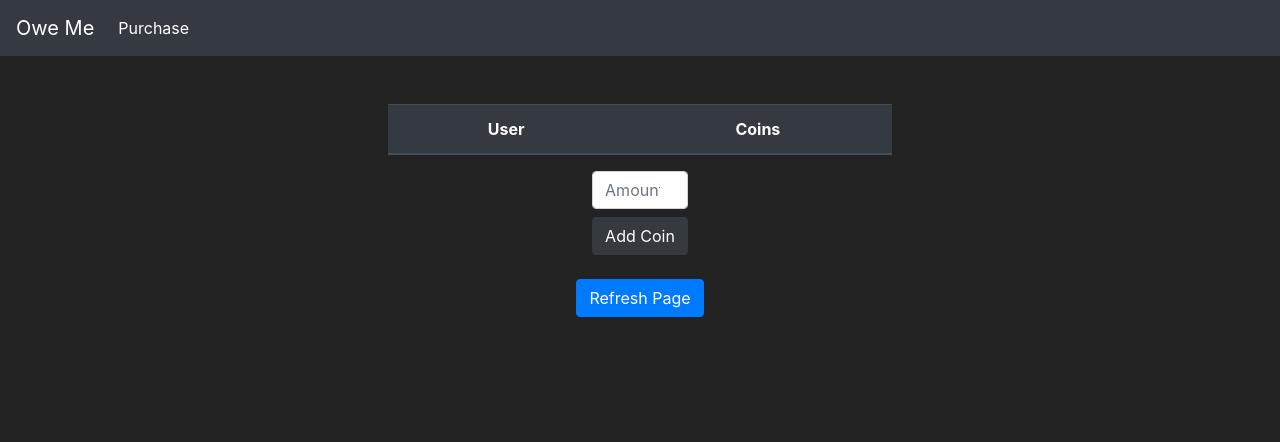
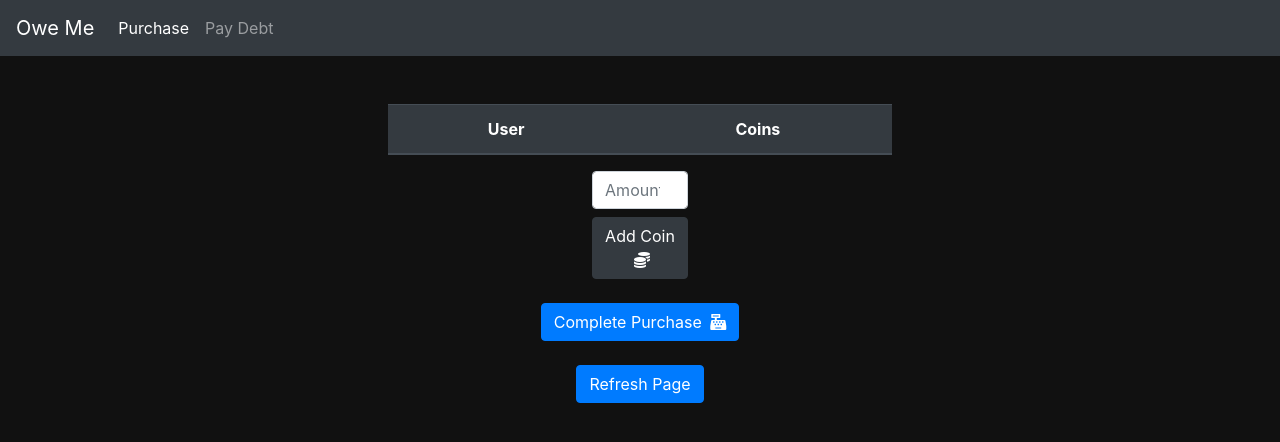
Before and after one commit to noamzaks/oweme, a Django app: page /purchase/1 in a window 1280 px wide. Shown: the top 442 px of the page. Run offline with Django 3.2, Linux system fonts and the light colour scheme; lists and menus that the app fills with data are empty; some libraries are stand-ins or nearby versions.

Commit message:
pay your debts, sirs!

```diff
--- a/djoweme/djoweme/urls.py
+++ b/djoweme/djoweme/urls.py
@@ -16,11 +16,13 @@ Including another URLconf
 from django.contrib import admin
 from django.urls import path, include
 
-from oweme.views import home, purchase, SignUpView
+from oweme.views import home, purchase, pay_debt, SignUpView
 
 urlpatterns = [
     path('', home),
     path('admin/', admin.site.urls),
+    path('pay-debt/', pay_debt),
+    path('pay-debt/<str:to>', pay_debt),
     path('purchase/', purchase),
     path('purchase/<str:group_name>', purchase),
     path('accounts/', include('django.contrib.auth.urls')),
--- a/djoweme/oweme/admin.py
+++ b/djoweme/oweme/admin.py
@@ -1,7 +1,8 @@
 from django.contrib import admin
 
-from .models import Payers, Debts, Coin
+from .models import Payers, Debts, Coin, PayDebt
 
 admin.site.register(Payers)
 admin.site.register(Debts)
 admin.site.register(Coin)
+admin.site.register(PayDebt)
--- a/djoweme/oweme/models.py
+++ b/djoweme/oweme/models.py
@@ -20,3 +20,6 @@ class Debts(models.Model):
     one = models.ForeignKey(User, on_delete=models.DO_NOTHING) # if user is deleted they dont escape their debts lol
     two = models.ForeignKey(User, on_delete=models.DO_NOTHING, related_name="two")
     amount = models.DecimalField(decimal_places=5, max_digits=10)
+
+class PayDebt(models.Model):
+    debt = models.ForeignKey(Debts, on_delete=models.CASCADE)
--- a/djoweme/oweme/templates/base.html
+++ b/djoweme/oweme/templates/base.html
@@ -5,8 +5,11 @@
         <title>{% block title %}{% endblock %}</title>
         {# Bootstrap #}
         <link rel="stylesheet" href="https://cdn.jsdelivr.net/npm/bootstrap@4.5.3/dist/css/bootstrap.min.css" integrity="sha384-TX8t27EcRE3e/ihU7zmQxVncDAy5uIKz4rEkgIXeMed4M0jlfIDPvg6uqKI2xXr2" crossorigin="anonymous">
+
+        {# Font Awesome #}
+        <link rel="stylesheet" href="https://pro.fontawesome.com/releases/v5.10.0/css/all.css" integrity="sha384-AYmEC3Yw5cVb3ZcuHtOA93w35dYTsvhLPVnYs9eStHfGJvOvKxVfELGroGkvsg+p" crossorigin="anonymous"/>
     </head>
-    <body style="background-color: #222222;">
+    <body class="text-light" style="background-color: #111111;">
         {% block navigation %}
             {% include "navigation.html" %}
         {% endblock %}
--- a/djoweme/oweme/templates/navigation.html
+++ b/djoweme/oweme/templates/navigation.html
@@ -11,6 +11,9 @@
       <li class="nav-item">
         <a class="nav-link {% if active == "purchase" %}active{% endif %}" href="/purchase">Purchase</a>
       </li>
+      <li class="nav-item">
+        <a class="nav-link {% if active == "pay-debt" %}active{% endif %}" href="/pay-debt">Pay Debt</a>
+      </li>
     </ul>
   </div>
 </nav>
--- a/djoweme/oweme/templates/purchase.html
+++ b/djoweme/oweme/templates/purchase.html
@@ -49,8 +49,20 @@ Purchase
                             <th scope="row">{{ user.get_full_name }}</th>
                             <td>
                                 {% for coin in coins %}
-                                    {{ coin }}
-                                    <br/>
+                                    {% if user == request.user %}
+                                        <form method="POST">
+                                            {% csrf_token %}
+                                            <button type="submit" class="btn btn-light mb-1">
+                                                {{ coin }}
+                                            </button>
+                                            <input type="hidden" value="{{ coin }}" name="coin">
+                                        </form>
+                                    {% else %}
+                                        <button class="btn btn-light mb-1" disabled>
+                                            {{ coin }}
+                                        </button>
+                                        <br />
+                                    {% endif %}
                                 {% endfor %}
                             </td>
                         </tr>
@@ -63,7 +75,17 @@ Purchase
                 <input class="form-control mb-2" type="number" step=0.01 name="amount" placeholder="Amount" required>
                 <button type="submit" class="btn btn-dark w-100">
                     Add Coin
+                    <i class="fas fa-coins ml-1"></i>
                 </button>
+            </form>
+
+            <form method="POST">
+                {% csrf_token %}
+                <button type="submit" class="btn btn-primary mt-4">
+                    Complete Purchase
+                    <i class="fas fa-cash-register ml-1"></i>
+                </button>
+                <input type="hidden" value="complete_purchase" name="complete_purchase">
             </form>
 
             <button class="btn btn-primary mt-4" onclick="window.location.reload();">
--- a/djoweme/oweme/views.py
+++ b/djoweme/oweme/views.py
@@ -3,17 +3,53 @@ from django.contrib.auth.forms import UserCreationForm
 from django.urls import reverse_lazy
 from django.views import generic
 
-from .models import Coin, Payers, Debts
+from .models import Coin, Payers, Debts, PayDebt
 
 def home(request):
-    return render(request, "home.html", {})
+    pay_debt_requests = PayDebt.objects.filter(debt__one=request.user, debt__amount__lt=0) | PayDebt.objects.filter(debt__two=request.user, debt__amount__gt=0)
+
+    if request.method == "POST":
+        if "answer_request" in request.POST and "debt" in request.POST:
+            req = pay_debt_requests.filter(id=request.POST["debt"])
+            if req.exists():
+                req = req.first()
+                if request.POST["answer_request"] == "accept":
+                    req.debt.delete()
+                print(req.delete())
+        return redirect(request.path)
+
+    return render(request, "home.html", {
+        "pay_debt_requests": pay_debt_requests,
+    })
+
+def pay_debt(request, to=None):
+    debts = Debts.objects.filter(one=request.user, amount__gt=0) | Debts.objects.filter(two=request.user, amount__lt=0)
+
+    if to:
+        debt = Debts.objects.filter(one=request.user, two__username=to, amount__gt=0) | Debts.objects.filter(one__username=to, two=request.user, amount__lt=0)
+        if debt.exists():
+            debt = debt.first()
+            if not PayDebt.objects.filter(debt=debt):
+                paid = PayDebt(debt=debt)
+                paid.save()
+
+    return render(request, "pay-debt.html", {
+        "to": to,
+        "debts": debts,
+    })
 
 def purchase(request, group_name=None):
     if request.method == "POST":
         if "amount" in request.POST:
             new_coin = Coin(user=request.user, amount=float(request.POST["amount"]))
             new_coin.save()
-            return redirect(request.path)
+        if "coin" in request.POST:
+            matching_coins = Coin.objects.filter(user=request.user, amount=float(request.POST["coin"]))
+            if matching_coins.exists():
+                matching_coins.first().delete()
+        if "complete_purchase" in request.POST:
+            print("TBD")
+        return redirect(request.path)
 
     users = None
     users_with_coins = None
@@ -25,6 +61,8 @@ def purchase(request, group_name=None):
         if not request.user in users:
             payers.users.add(request.user)
             payers.save()
+
+        users = payers.users.all()
 
         debts_from_before = []
 
```
Also changed, not shown: djoweme/oweme/templates/home.html (+29 -0 lines), djoweme/oweme/templates/pay-debt.html (added, +44 -0 lines), djoweme/oweme/migrations/0001_initial.py.
